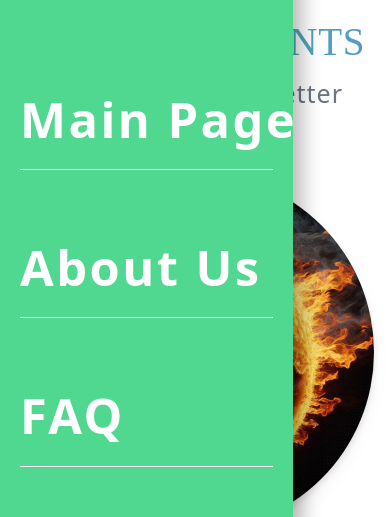
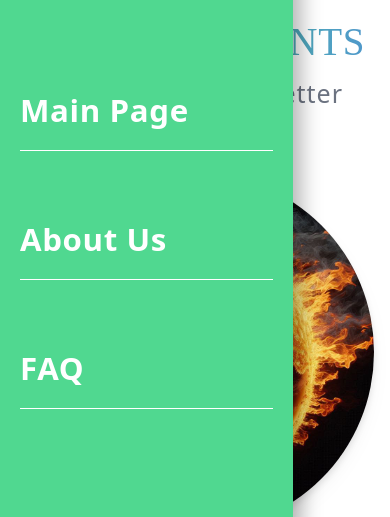
Before and after one commit to Matteonegridev/GreenPrints, a React (Vite) app: page / in a window 390 px wide. Both pictures are taken after a click on the button 52 px from the left and 52 px from the top of the page. Shown: the part 122-639 px from the top of the page. Built offline with nearby package versions, Linux system fonts and the light colour scheme; a web font is replaced by a local one.

Commit message:
changed font sinze on mobile menu

```diff
--- a/src/Components/Navbar.tsx
+++ b/src/Components/Navbar.tsx
@@ -87,7 +87,7 @@ function Navbar() {
                 <motion.li
                   key={i}
                   variants={variantsLi}
-                  className="border-b border-white py-6 text-5xl font-semibold text-white"
+                  className="border-b border-white py-6 text-3xl font-semibold text-white"
                 >
                   <Link
                     onClick={handleClick}
--- a/tailwind.config.js
+++ b/tailwind.config.js
@@ -95,10 +95,10 @@ export default {
         ],
       },
       fontFamily: {
-        headings: ["Noto Sans", "sans-serif"],
-        subHeadings: ["PT Sans Narrow", "sans-serif"],
+        headings: ["Noto Sans", "sans"],
+        subHeadings: ["PT Sans Narrow", "sans"],
         title: ["Gasoek One", "serif"],
-        body: ["Rubik", "sans-serif"],
+        body: ["Rubik", "sans"],
       },
       width: {
         footerWidth: "calc(100% + 1.3px)",
```
